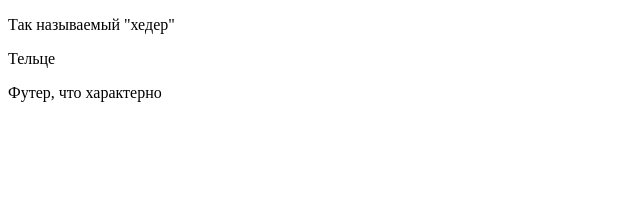
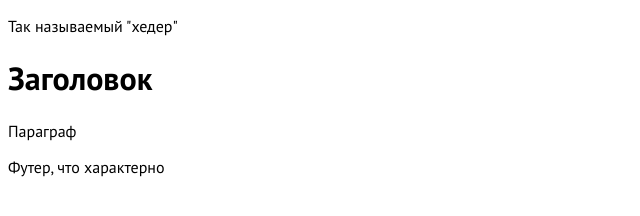
Before and after one commit to WebHeroSchool/first, a plain HTML site: page index.html in a window 1280 px wide. Shown: the whole page, without its empty margins (0-640 px from the left). Drawn offline with Linux system fonts and the light colour scheme.

Commit message:
added h1, new files style.css, now.json.Added fonts.

```diff
--- a/index.html
+++ b/index.html
@@ -1,14 +1,27 @@
 <!DOCTYPE html>
 <html lang="ru">
-<head>
-    <meta charset="UTF-8">
+  <head>
+    <meta charset="UTF-8" />
     <title>First</title>
-</head>
-<header>
-    <p>Так называемый "хедер"</p>
-</header>
-<body>
-    <p>Тельце</p>
-</body>
-<footer>Футер, что характерно</footer>
+    <link
+      href="https://fonts.googleapis.com/css?family=Roboto:400,700&amp;subset=cyrillic-ext"
+      rel="stylesheet"
+    />
+    <link
+      href="https://fonts.googleapis.com/css?family=PT+Sans:400,700&amp;subset=cyrillic-ext"
+      rel="stylesheet"
+    />
+    <link rel="stylesheet" href="style.css">
+  </head>
+
+  <body>
+    <header class="header">
+      <p class="header__paragraph">Так называемый "хедер"</p>
+    </header>
+    <main class="main">
+      <h1 class="main__header">Заголовок</h1>
+      <p class="main__paragraph">Параграф</p>
+    </main>
+    <footer class="footer">Футер, что характерно</footer>
+  </body>
 </html>
--- /dev/null
+++ b/now.json
@@ -0,0 +1 @@
+{ "public": true }
--- /dev/null
+++ b/style.css
@@ -0,0 +1,7 @@
+body {
+   font-family: "PT Sans", sans-serif;
+}
+
+.main-header {
+    font-family: "Roboto", sans-serif;
+}
```
